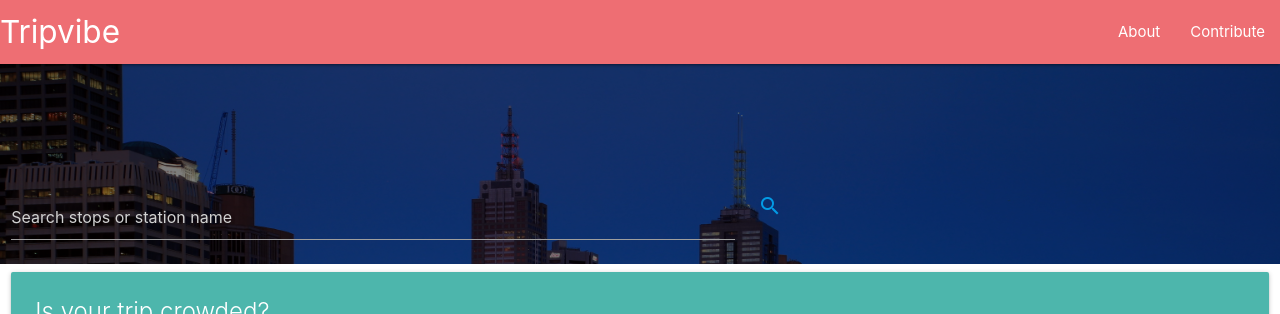
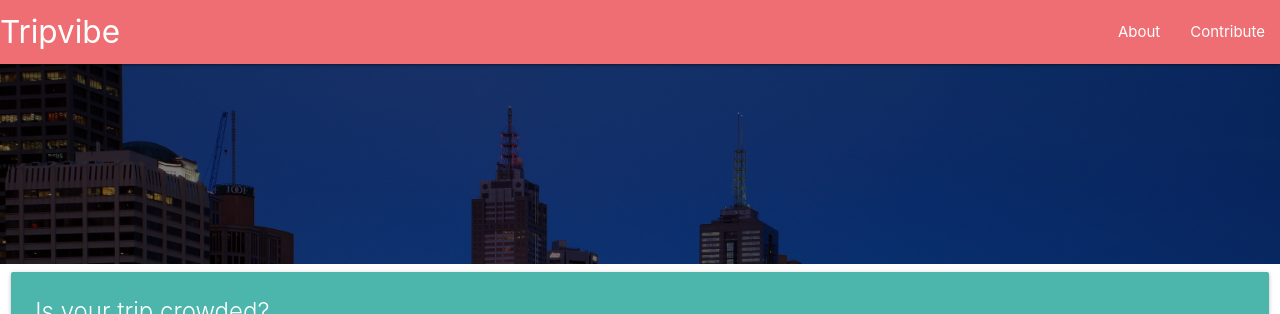
Before and after one commit to rossbrigoli/tripvibe, an Angular app: page /home in a window 1280 px wide. Shown: the top 314 px of the page. Built offline with nearby package versions, Linux system fonts and the light colour scheme; no server answers.

Commit message:
Nginx configuration for Angular routing. Remove default conf.

```diff
--- a/src/app/components/home/home.component.html
+++ b/src/app/components/home/home.component.html
@@ -1,14 +1,15 @@
     <!-- bg image ang search box-->
     <div class="row search-head no-bottom-margin darken-pseudo ">
-      <div class="col s12 search-bg valign-wrapper bottom-align">
+      <div class="col s12 search-bg valign-wrapper bottom-align">git
       </div>
     </div>
+    <!-- Hide this for now
     <div class="container search-box">
       <div class="row search-row no-bottom-margin">
         <div class="col s10"><input placeholder="Search stops or station name" id="input_loc" type="text" class="validate"></div>
         <div class="col s2"><a href="#"><i class="material-icons">search</i></a></div>
       </div>
-    </div>
+    </div> -->
 
     <!-- crowd reporting card -->
     <div class="row no-bottom-margin">
@@ -23,7 +24,7 @@
               <div class="card-action">
                 <a class="waves-effect waves-light teal darken-2 btn z-depth-2"><i class="material-icons right">group_add</i>Report Crowding </a>
               </div>
-            </div>
+            </div>s
           </div>
         </div>
       </div>
```
Also changed, not shown: 2 other files (tests, documents, lock files or other folders).
